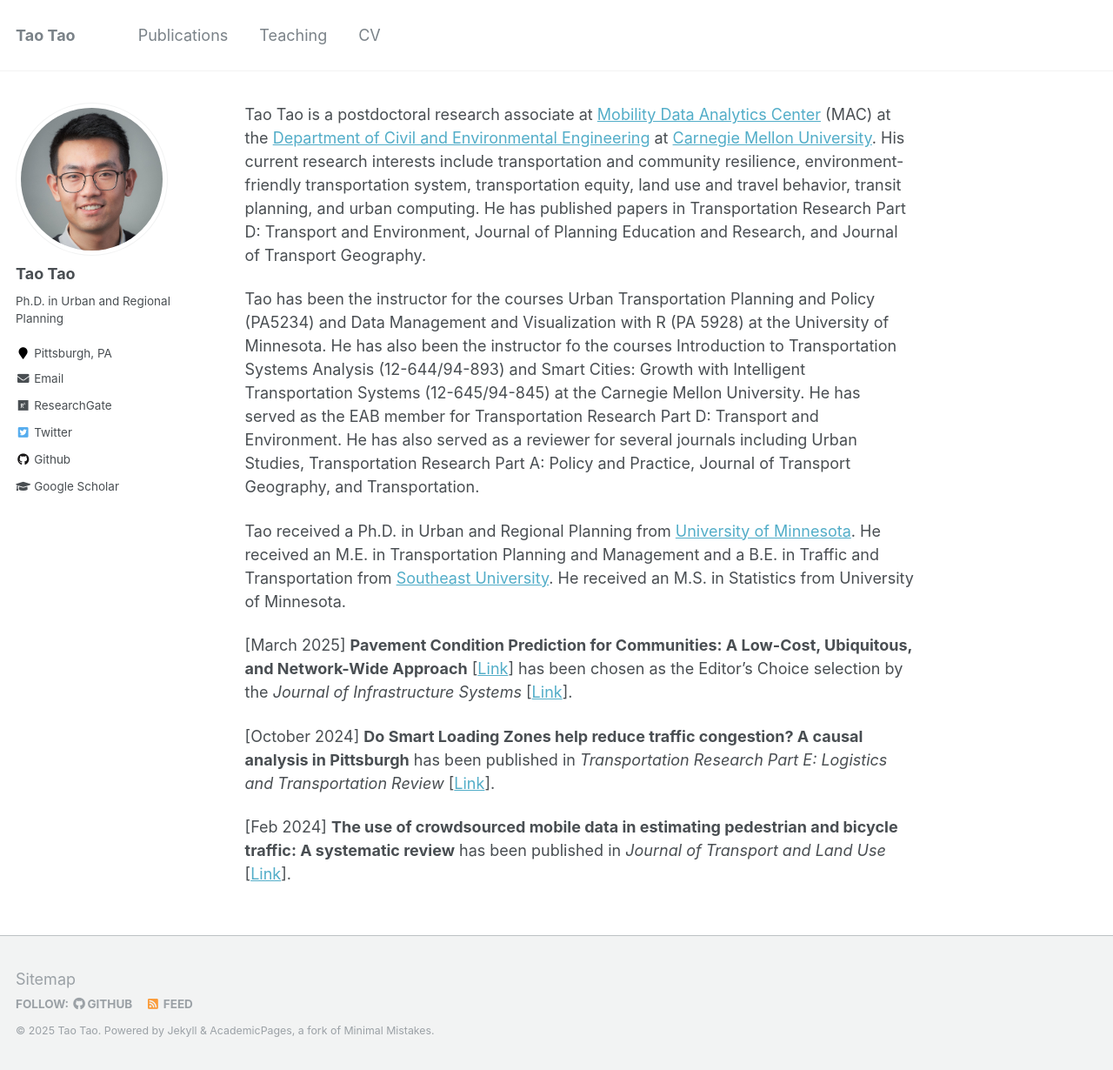
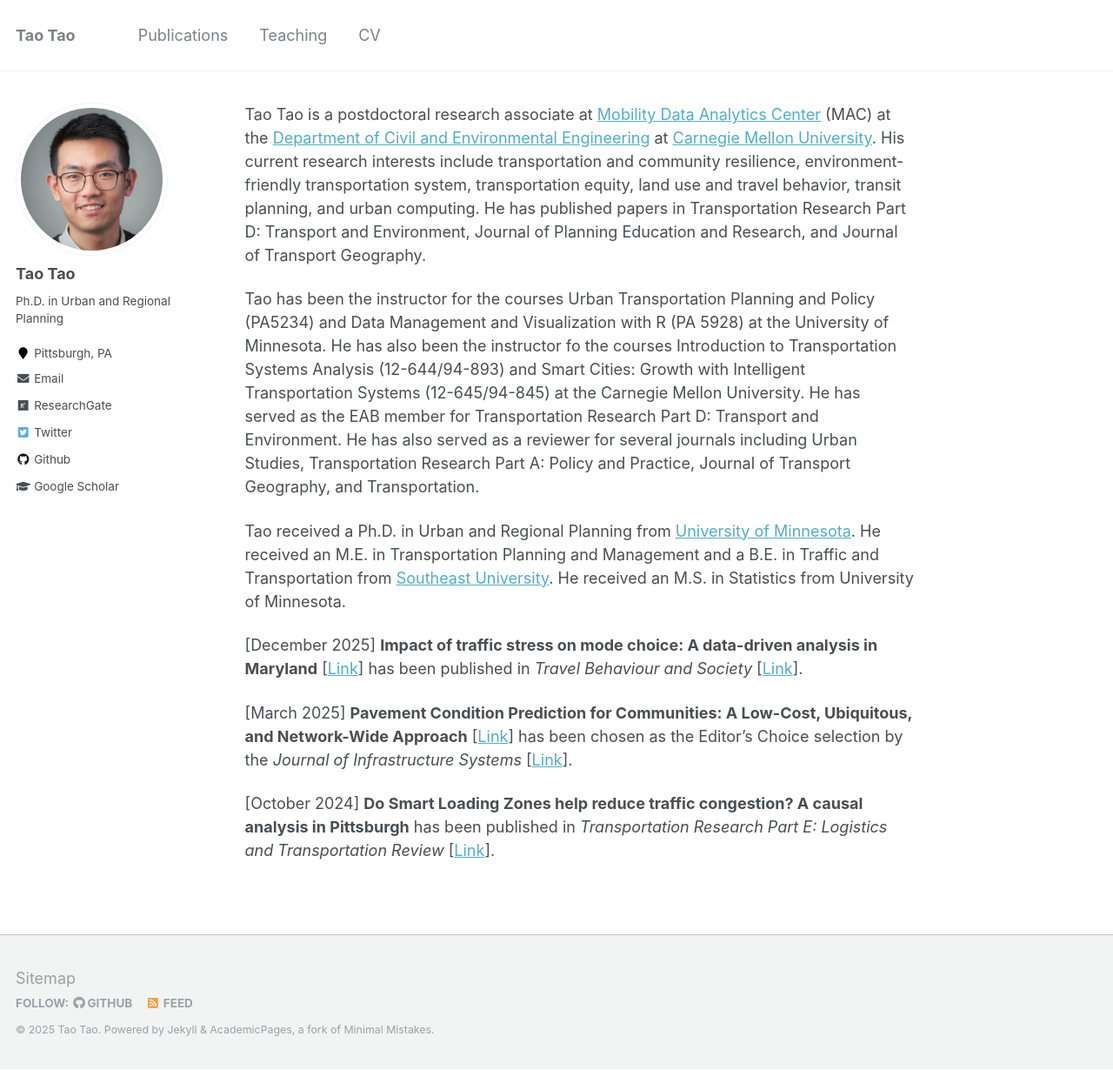
Before and after one commit to vtao1989/blog, a Jekyll site: the page built from _pages/about.md, in a window 1280 px wide and 1230 px high. Shown: the whole window at 87% size. Built offline with Jekyll 4.4.1, drawn with Linux system fonts in a browser that asks for light colours.

```diff
--- a/_pages/about.md
+++ b/_pages/about.md
@@ -14,8 +14,8 @@ Tao has been the instructor for the courses Urban Transportation Planning and Po
 
 Tao received a Ph.D. in Urban and Regional Planning from [University of Minnesota](https://twin-cities.umn.edu/). He received an M.E. in Transportation Planning and Management and a B.E. in Traffic and Transportation from [Southeast University](https://www.seu.edu.cn/english/). He received an M.S. in Statistics from University of Minnesota.
 
+[December 2025] **Impact of traffic stress on mode choice: A data-driven analysis in Maryland** [[Link](https://doi.org/10.1061/JITSE4.ISENG-2378)] has been published in *Travel Behaviour and Society* [[Link](https://doi.org/10.1016/j.tbs.2025.101206)].
+
 [March 2025] **Pavement Condition Prediction for Communities: A Low-Cost, Ubiquitous, and Network-Wide Approach** [[Link](https://doi.org/10.1061/JITSE4.ISENG-2378)] has been chosen as the Editor's Choice selection by the *Journal of Infrastructure Systems* [[Link](https://ascelibrary.org/jitse4/is_editors_choice_collection)].
 
 [October 2024] **Do Smart Loading Zones help reduce traffic congestion? A causal analysis in Pittsburgh** has been published in *Transportation Research Part E: Logistics and Transportation Review* [[Link](https://doi.org/10.1016/j.tra.2023.103924)].
-
-[Feb 2024] **The use of crowdsourced mobile data in estimating pedestrian and bicycle traffic: A systematic review** has been published in *Journal of Transport and Land Use* [[Link](https://doi.org/10.1016/j.tre.2024.103796)].
```
Also changed, not shown: _pages/publications.md (+1 -0 lines), 5 other files.
